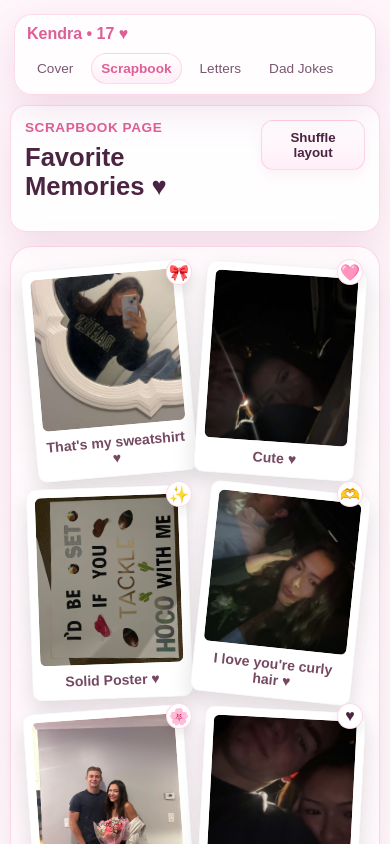
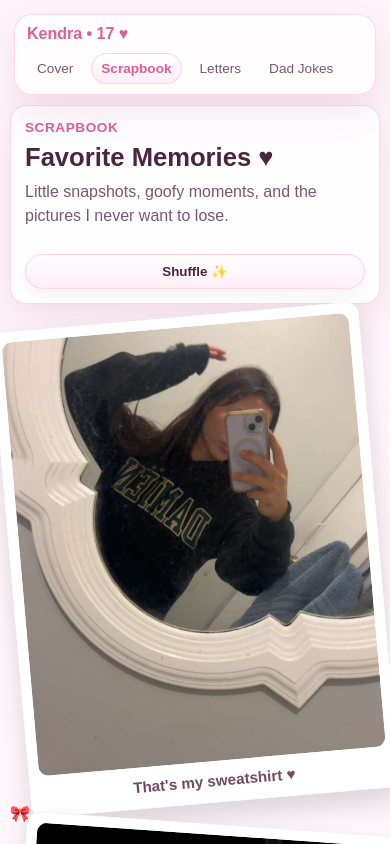
Before and after one commit to Metz893/Kendra, a Next.js app: page /scrapbook in a window 390 px wide. Shown: the top 844 px of the page. Built offline with nearby package versions, Linux system fonts and the light colour scheme.

Commit message:
Update 5

```diff
--- a/app/globals.css
+++ b/app/globals.css
@@ -882,3 +882,131 @@ body.intro-open .page-shell {
 .prewrap {
   white-space: pre-wrap;
 }
+
+/* =========================
+   SCRAPBOOK PHONE ANIMATION
+   ========================= */
+
+@media (max-width: 700px) {
+  /* stagger pop-in for each card */
+  .scrap-slot {
+    opacity: 0;
+    transform: translateY(14px) scale(0.98);
+    animation: scrapPopIn 520ms cubic-bezier(.2,.8,.2,1) forwards;
+    will-change: transform, opacity;
+  }
+
+  @keyframes scrapPopIn {
+    to {
+      opacity: 1;
+      transform: translateY(0) scale(1);
+    }
+  }
+
+  /* a few stickers gently float so it feels alive */
+  .scrap-slot:nth-child(3n) .tiny-sticker,
+  .scrap-slot:nth-child(4n) .tiny-sticker {
+    animation: stickerBob 2.8s ease-in-out infinite;
+  }
+
+  @keyframes stickerBob {
+    0%, 100% { transform: rotate(8deg) translateY(0); }
+    50% { transform: rotate(8deg) translateY(-4px); }
+  }
+
+  /* tap feedback */
+  .polaroid {
+    transition: transform 140ms ease, box-shadow 140ms ease;
+  }
+
+  .polaroid:active {
+    transform: scale(0.985);
+    box-shadow: 0 10px 18px rgba(0,0,0,0.12);
+  }
+}
+
+@media (max-width: 700px) {
+  .header-actions button {
+    border-radius: 999px;
+  }
+}
+
+/* =========================
+   SCRAPBOOK — PHONE MAKEOVER
+   ========================= */
+
+@media (max-width: 700px) {
+  /* give the page more breathing room */
+  .book-page {
+    gap: 12px;
+    padding-bottom: 22px;
+  }
+
+  .scrapbook-header {
+    flex-direction: column;
+    align-items: flex-start;
+    gap: 10px;
+  }
+
+  .header-actions {
+    width: 100%;
+  }
+
+  .header-actions button {
+    width: 100%;
+  }
+
+  /* turn the board into a fun “scrapbook feed” */
+  .scrapbook-board {
+    min-height: auto;
+    padding: 14px;
+    grid-template-columns: repeat(2, 1fr);
+    grid-auto-rows: auto;       /* <-- key: stop fixed rows */
+    gap: 12px;
+  }
+
+  /* stop using absolute “slot” sizing logic on phone */
+  .scrap-slot {
+    grid-column: auto !important;
+    grid-row: auto !important;
+  }
+
+  /* make some items pop full-width, like featured scrapbook pages */
+  .scrap-slot:nth-child(5n + 1) {
+    grid-column: 1 / -1;
+  }
+
+  /* polaroid looks bigger + more “scrapbook” */
+  .polaroid {
+    border-radius: 14px;
+    padding: 10px 10px 12px;
+    box-shadow: 0 14px 28px rgba(0, 0, 0, 0.14);
+  }
+
+  .polaroid-img {
+    border-radius: 10px;
+    /* makes images feel more like phone-friendly cards */
+    aspect-ratio: 4 / 5;
+  }
+
+  .polaroid figcaption {
+    padding-top: 10px;
+    font-size: 0.95rem;
+    line-height: 1.25;
+  }
+
+  /* sticker becomes a cute “stamp” */
+  .tiny-sticker {
+    top: -8px;
+    right: -6px;
+    width: 30px;
+    height: 30px;
+    font-size: 1rem;
+    transform: rotate(8deg);
+  }
+
+  /* add a subtle “tap” vibe */
+  .polaroid:active {
+    transform: scale(0.99);
+  }
+}
--- a/app/scrapbook/page.tsx
+++ b/app/scrapbook/page.tsx
@@ -1,6 +1,6 @@
 'use client';
 
-import { useMemo, useState } from 'react';
+import { useEffect, useMemo, useState } from 'react';
 import PhotoPolaroid from '@/components/PhotoPolaroid';
 
 const photos = [
@@ -19,14 +19,13 @@ const photos = [
   { src: 'IMG_0493.JPG', caption: 'Looks like stealing froyo' },
   { src: 'IMG_0496.JPG', caption: 'Somebody was tired' },
   { src: 'IMG_0497.JPG', caption: 'Beautiful' },
-  { src: 'IMG_0498.JPG', caption: 'My shoulder doesn\'t smell that good' },
+  { src: 'IMG_0498.JPG', caption: "My shoulder doesn't smell that good" },
   { src: 'IMG_0499.JPG', caption: 'Cute' },
   { src: 'IMG_0500.JPG', caption: 'Again with the shoulder' },
-  { src: 'IMG_0501.JPG', caption: 'That\'s my sweatshirt' },
-  { src: 'IMG_0502.jpeg', caption: 'I love you\'re curly hair' },
-  { src: 'new.jpeg', caption: 'Solid Poster' },
+  { src: 'IMG_0501.JPG', caption: "That's my sweatshirt" },
+  { src: 'IMG_0502.jpeg', caption: "I love you're curly hair" },
+  { src: 'new.jpeg', caption: 'Poster' },
   { src: 'nwq.jpeg', caption: 'I look high' },
-
 ];
 
 const stickers = ['🎀', '🩷', '✨', '🫶', '🌸', '♥'];
@@ -34,9 +33,11 @@ const stickers = ['🎀', '🩷', '✨', '🫶', '🌸', '♥'];
 export default function ScrapbookPage() {
   const [shuffle, setShuffle] = useState(0);
 
+  // This forces the “pop-in” animation to replay on shuffle.
+  const [animKey, setAnimKey] = useState(0);
+
   const randomized = useMemo(() => {
     const copy = [...photos];
-    // small stable-ish shuffle per click
     for (let i = copy.length - 1; i > 0; i--) {
       const j = (i * 7 + shuffle * 3) % (i + 1);
       [copy[i], copy[j]] = [copy[j], copy[i]];
@@ -44,34 +45,59 @@ export default function ScrapbookPage() {
     return copy;
   }, [shuffle]);
 
+  useEffect(() => {
+    setAnimKey((k) => k + 1);
+  }, [shuffle]);
+
   return (
-    <main className="book-page">
+    <main className="book-page scrapbook-phone">
       <section className="card scrapbook-header">
         <div>
-          <p className="small-tag">Scrapbook Page</p>
+          <p className="small-tag">Scrapbook</p>
           <h1>Favorite Memories ♥</h1>
           <p className="soft-text">
-
+            Little snapshots, goofy moments, and the pictures I never want to lose.
           </p>
         </div>
+
         <div className="header-actions">
-          <button onClick={() => setShuffle((n) => n + 1)}>Shuffle layout</button>
+          <button
+            onClick={() => setShuffle((n) => n + 1)}
+            className="scrap-shuffle"
+          >
+            Shuffle ✨
+          </button>
         </div>
       </section>
 
-      <section className="scrapbook-board">
-        {randomized.map((photo, idx) => (
-          <div key={`${photo.src}-${shuffle}`} className={`scrap-slot slot-${(idx % 8) + 1}`}>
-            <PhotoPolaroid
-              src={photo.src}
-              caption={photo.caption}
-              rotate={[-5, 4, -2, 6, -4, 3][idx % 6]}
-            />
-            <div className="tiny-sticker">{stickers[idx % stickers.length]}</div>
-          </div>
-        ))}
+      {/* Phone-first grid (CSS will handle 2-col on mobile, bigger “featured” cards, etc.) */}
+      <section className="scrapbook-grid" key={animKey}>
+        {randomized.map((photo, idx) => {
+          const featured = idx % 7 === 0; // every 7th photo becomes a “big” card on phones
+          const rotate = [-5, 4, -2, 6, -4, 3][idx % 6];
+
+          return (
+            <div
+              key={`${photo.src}-${shuffle}-${idx}`}
+              className={`scrap-item ${featured ? 'featured' : ''}`}
+              style={{ animationDelay: `${Math.min(idx, 14) * 60}ms` }}
+            >
+              <PhotoPolaroid src={photo.src} caption={photo.caption} rotate={rotate} />
+              <div className="scrap-sticker">{stickers[idx % stickers.length]}</div>
+            </div>
+          );
+        })}
       </section>
 
+      <section className="card scrapbook-footer-note">
+        <h2>Space for your notes</h2>
+        <div className="notes-grid">
+          <div className="placeholder-note">[Add a quick story about one of these photos here]</div>
+          <div className="placeholder-note">[Add a “remember when…” note here]</div>
+          <div className="placeholder-note">[Add a short message you want her to see later]</div>
+          <div className="placeholder-note">[Add a future plan / date idea here]</div>
+        </div>
+      </section>
     </main>
   );
 }
```
